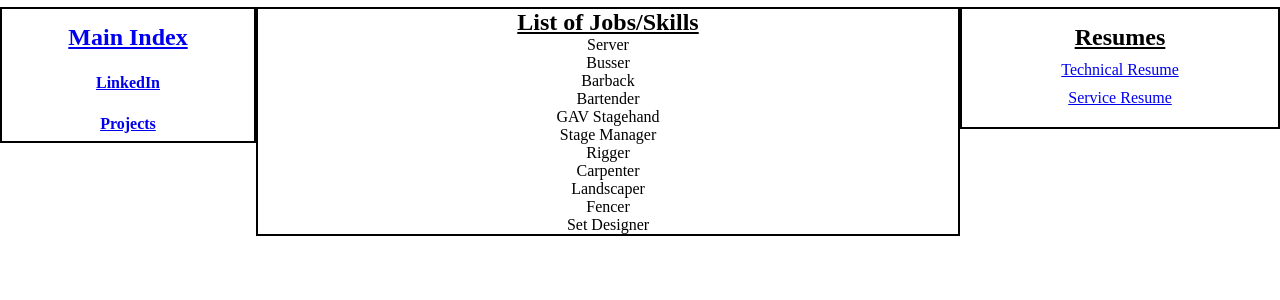
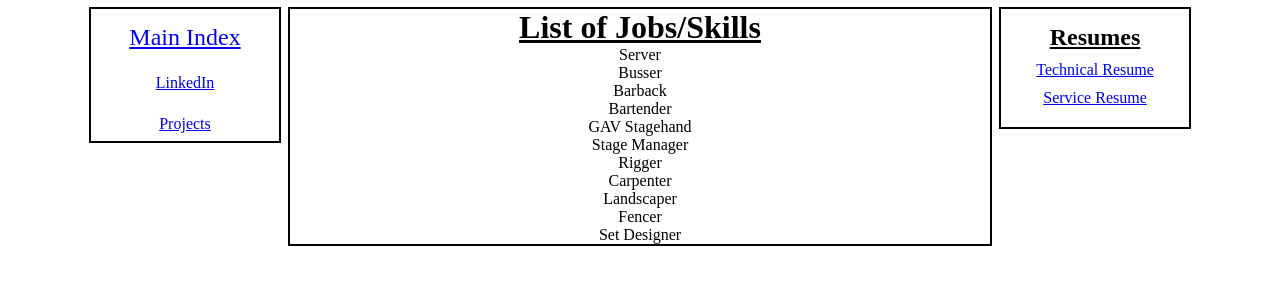
Before and after one commit to Clovs247/Portfolio, a Flask app: page /skills in a window 1280 px wide. Shown: the part 108-408 px from the top of the page. Run offline with Flask 3, Linux system fonts and the light colour scheme.

Commit message:
Editted Layout and Fixed "Glitches" with Positions

```diff
--- a/flask_app/static/css/skill_style.css
+++ b/flask_app/static/css/skill_style.css
@@ -10,17 +10,22 @@
 }
 .menu{
     float:left;
-    width: 20%;
+    width: 15%;
     text-align: center;
-    font-weight: 900;
     border: 2px solid black;
-    margin-top: 7px;
+    margin: 7px;
 }
 .menu a{
     padding: 8px;
     margin-top: 7px;
     display: block;
     width: 100%;
+}
+.body-container{
+    display: flex;
+    flex-wrap: wrap;
+    justify-content: center;
+    align-items: start;
 }
 #homelink{
     font-size:x-large;
@@ -31,8 +36,10 @@
     padding: 0 20px;
     text-align: center;
     border: 2px solid black;
+    margin-top: 7px;
 }
 .main-body h2{
+    font-size: xx-large;
     text-decoration-line: underline;
 }
 .main-body ul{
@@ -45,9 +52,9 @@
     display: flex;
     flex-direction: column;
     align-items: center;
-    width: 25%;
+    width: 15%;
     padding: 15px;
-    margin-top: 7px;
+    margin: 7px;
     border: 2px solid black;
 }
 .second-column h3{
@@ -63,19 +70,7 @@
 }
 
 
-/* For Desktop: */
-.col-1 {width: 8.33%;}
-.col-2 {width: 16.66%;}
-.col-3 {width: 25%;}
-.col-4 {width: 33.33%;}
-.col-5 {width: 41.66%;}
-.col-6 {width: 50%;}
-.col-7 {width: 58.33%;}
-.col-8 {width: 66.66%;}
-.col-9 {width: 75%;}
-.col-10 {width: 83.33%;}
-.col-11 {width: 91.66%;}
-.col-12 {width: 100%;}
+
 
 @media only screen and (max-width: 600px){
     /* For mobile phones: */
--- a/flask_app/templates/index_menu.html
+++ b/flask_app/templates/index_menu.html
@@ -6,10 +6,6 @@
             <h1>David Hausmann's</h1>
             <h1>Launch Page</h1>
         </div>
-            <div class="menu">
-                <a href="/skills">Jobs/Skills</a>
-                <a href="https://www.linkedin.com/in/david-hausmann-b2637aa4/">LinkedIn</a>
-                <a href="#">Projects</a>
-            </div>
+
     {% endblock menu %}
 </body>
--- a/flask_app/templates/skill_menu.html
+++ b/flask_app/templates/skill_menu.html
@@ -6,12 +6,5 @@
             <h1>David Hausmann's</h1>
             <h1>Launch Page</h1>
         </div>
-        <div>
-            <div class="menu">
-                <a href="/" id="homelink">Main Index</a>
-                <a href="https://www.linkedin.com/in/david-hausmann-b2637aa4/">LinkedIn</a>
-                <a href="#">Projects</a>
-            </div>
-        </div>
     {% endblock menu %}
 </body>
--- a/flask_app/templates/skills.html
+++ b/flask_app/templates/skills.html
@@ -15,6 +15,12 @@
     </header>
 
     <main>
+        <div class="body-container">
+            <div class="menu">
+                <a href="/" id="homelink">Main Index</a>
+                <a href="https://www.linkedin.com/in/david-hausmann-b2637aa4/">LinkedIn</a>
+                <a href="#">Projects</a>
+            </div>
             <div class="main-body">
                 <h2>List of Jobs/Skills</h2>
                     <p>Server</p>
@@ -34,6 +40,7 @@
                 <a href="https://docs.google.com/document/d/1ZstJzARzA15QVGF6R5JpJCEVOWWvlU9EhCBB0IDZUfU/edit?usp=sharing">Technical Resume</a>
                 <a href="https://docs.google.com/document/d/1trM40o7qPJduaaWT9f9UKWJjxz24cHLKOHqMjK0LSnU/edit?usp=sharing">Service Resume</a>
             </div>
+        </div>
 
 
     </main>
```
Also changed, not shown: flask_app/static/css/index_style.css (+12 -17 lines), flask_app/templates/index.html (+8 -0 lines). Lines whose indentation alone changed are shown as unchanged.
